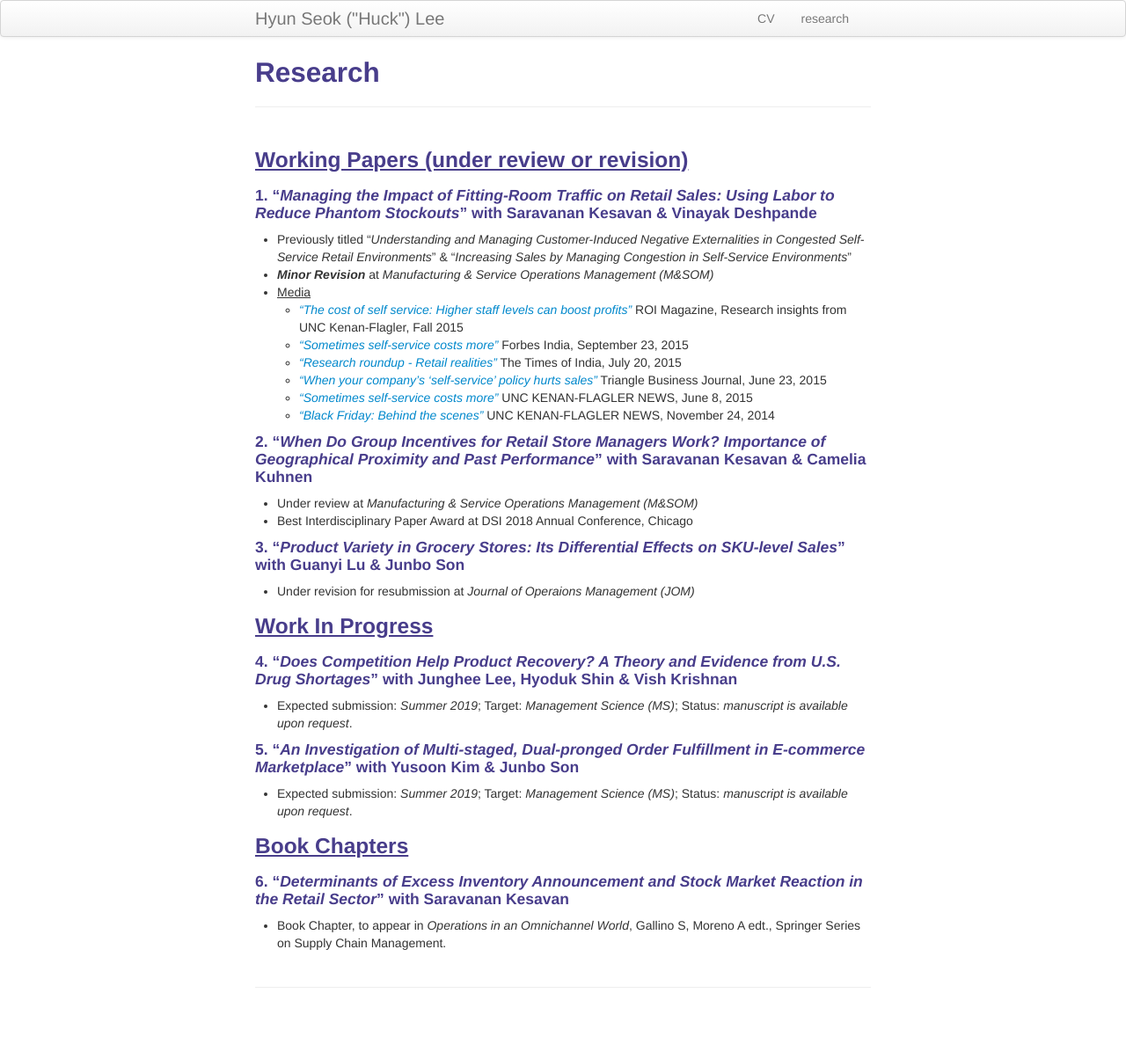
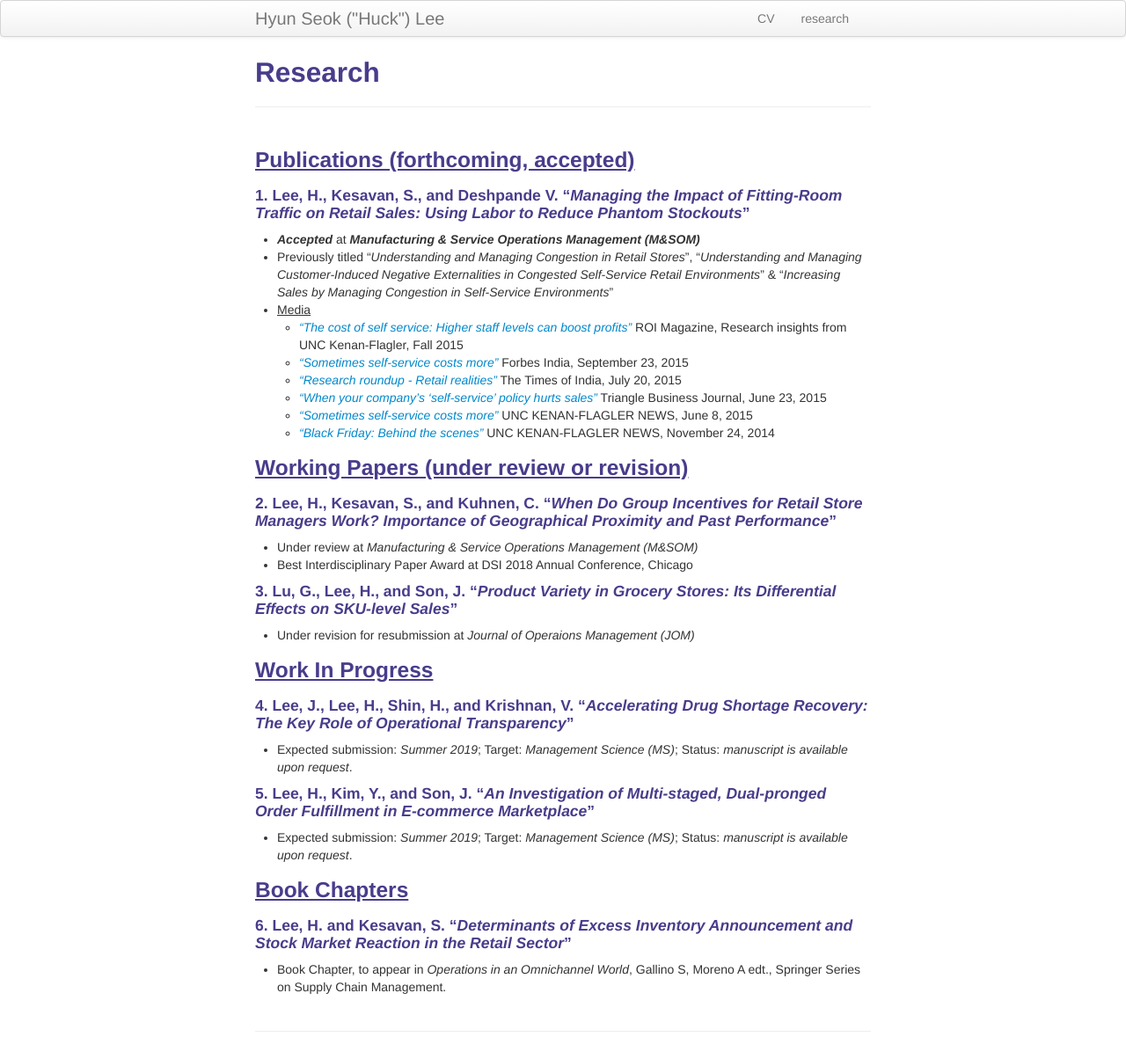
Before and after one commit to lordya2/lordya2.github.io, a Jekyll site: the page built from pages/research.md, in a window 1280 px wide. Shown: the whole page at 88% size. Built offline with Jekyll 4.4.1, drawn with Linux system fonts in a browser that asks for light colours; before the commit the page ends 1154 px from its top, so only the background shows below that.

Commit message:
Update research.md

```diff
--- a/pages/research.md
+++ b/pages/research.md
@@ -5,10 +5,10 @@ description: Hyun Seok ("Huck") Lee's research
 ---
 
 
-### <u>Working Papers (under review or revision)</u>
-#### 1. "*Managing the Impact of Fitting-Room Traffic on Retail Sales: Using Labor to Reduce Phantom Stockouts*" with Saravanan Kesavan & Vinayak Deshpande
-* Previously titled "*Understanding and Managing Customer-Induced Negative Externalities in Congested Self-Service Retail Environments*" & "*Increasing Sales by Managing Congestion in Self-Service Environments*"
-* ***Minor Revision*** at *Manufacturing & Service Operations Management (M&SOM)*
+### <u>Publications (forthcoming, accepted) </u>
+#### 1. Lee, H., Kesavan, S., and Deshpande V. "*Managing the Impact of Fitting-Room Traffic on Retail Sales: Using Labor to Reduce Phantom Stockouts*"
+* ***Accepted*** at ***Manufacturing & Service Operations Management (M&SOM)***
+* Previously titled "*Understanding and Managing Congestion in Retail Stores*", "*Understanding and Managing Customer-Induced Negative Externalities in Congested Self-Service Retail Environments*" & "*Increasing Sales by Managing Congestion in Self-Service Environments*"
 * <u>Media</u>
   * [*"The cost of self service: Higher staff levels can boost profits"*](http://contentviewer.adobe.com/s/ROI%20Magazine/43d7e10e-dd4d-4050-add4-f5dcc8372bf7/ROI%20Magazine-Fall%202015/05_Cost_of_Self_Service.html#page_0) ROI Magazine, Research insights from UNC Kenan-Flagler, Fall 2015
   * [*"Sometimes self-service costs more"*](http://www.forbesindia.com/article/kenanflagler/sometimes-selfservice-costs-more/41003/1) Forbes India, September 23, 2015
@@ -17,24 +17,25 @@ description: Hyun Seok ("Huck") Lee's research
   * [*"Sometimes self-service costs more"*](https://www.kenan-flagler.unc.edu/news/2015/06/ROI-selfservice) UNC KENAN-FLAGLER NEWS, June 8, 2015
   * [*"Black Friday: Behind the scenes"*](https://www.kenan-flagler.unc.edu/news/black-friday-behind-the-scenes/) UNC KENAN-FLAGLER NEWS, November 24, 2014
 
-#### 2. "*When Do Group Incentives for Retail Store Managers Work? Importance of Geographical Proximity and Past Performance*" with Saravanan Kesavan & Camelia Kuhnen
+### <u>Working Papers (under review or revision)</u>
+#### 2. Lee, H., Kesavan, S., and Kuhnen, C. "*When Do Group Incentives for Retail Store Managers Work? Importance of Geographical Proximity and Past Performance*"
 * Under review at *Manufacturing & Service Operations Management (M&SOM)*
 * Best Interdisciplinary Paper Award at DSI 2018 Annual Conference, Chicago
 
-#### 3. "*Product Variety in Grocery Stores: Its Differential Effects on SKU-level Sales*" with Guanyi Lu & Junbo Son
+#### 3. Lu, G., Lee, H., and Son, J. "*Product Variety in Grocery Stores: Its Differential Effects on SKU-level Sales*"
 * Under revision for resubmission at *Journal of Operaions Management (JOM)*
 
 
 ### <u>Work In Progress</u>
-#### 4. "*Does Competition Help Product Recovery? A Theory and Evidence from U.S. Drug Shortages*" with Junghee Lee, Hyoduk Shin & Vish Krishnan
+#### 4. Lee, J., Lee, H., Shin, H., and Krishnan, V. "*Accelerating Drug Shortage Recovery: The Key Role of Operational Transparency*"
 * Expected submission: *Summer 2019*; Target: *Management Science (MS)*; Status: *manuscript is available upon request*.
 
-#### 5. "*An Investigation of Multi-staged, Dual-pronged Order Fulfillment in E-commerce Marketplace*" with Yusoon Kim & Junbo Son
+#### 5. Lee, H., Kim, Y., and Son, J. "*An Investigation of Multi-staged, Dual-pronged Order Fulfillment in E-commerce Marketplace*"
 * Expected submission: *Summer 2019*; Target: *Management Science (MS)*; Status: *manuscript is available upon request*.
 
 
 ### <u>Book Chapters</u>
-#### 6. "*Determinants of Excess Inventory Announcement and Stock Market Reaction in the Retail Sector*" with Saravanan Kesavan
+#### 6. Lee, H. and Kesavan, S. "*Determinants of Excess Inventory Announcement and Stock Market Reaction in the Retail Sector*"
 * Book Chapter, to appear in *Operations in an Omnichannel World*, Gallino S, Moreno A edt., Springer Series on Supply Chain Management.
 
 <!--
```
